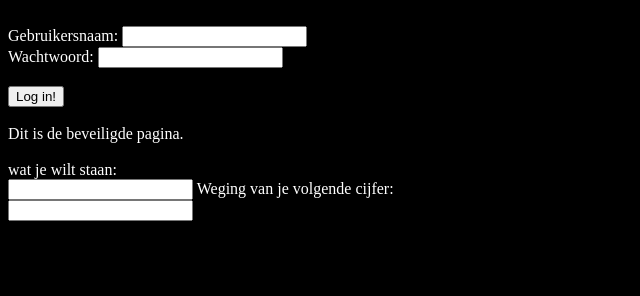
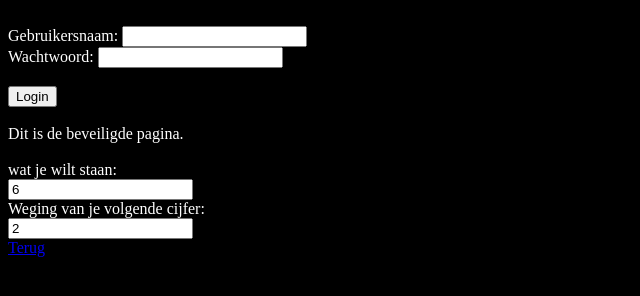
Before and after one commit to TrellixVulnTeam/Sint_Jan_App_L9Q6, a plain HTML site: page inloggen en cijfer gemmidelde.html in a window 1280 px wide. Shown: the whole page, without its empty margins (0-640 px from the left). Drawn offline with Linux system fonts and the light colour scheme.

Commit message:
Added compadibilitie with javascript code

```diff
--- a/inloggen en cijfer gemmidelde.html
+++ b/inloggen en cijfer gemmidelde.html
@@ -1,18 +1,22 @@
 <!DOCTYPE html>
+
+</html lang="nl">
 	<head>
-	<title>Loginsysteem</title>
+		<title>Gemiddelden</title>
 	</head>
-<body bgcolor="#000000" text="#FFFFFF" link="#FF0000" alink="#FF0000" vlink="#FF0000"><br>
-	Gebruikersnaam: <input type="text" name="username" size="20" maxlength="20"><br>
-	Wachtwoord: <input type="password" name="wachtwoord" size="20" maxlength="20"><br>
+	<body bgcolor="#000000" text="#FFFFFF" alink="#0000FF"><br>
+		Gebruikersnaam: <input id="email" type="text" name="username" size="20" maxlength="20"><br>
+		Wachtwoord: <input id="password" type="password" name="wachtwoord" size="20" maxlength="20"><br>
 		<br>
-	<button>Log in!</button><br>
+		<button onCLick="login();">Login</button><br>
 		<br>
 		Dit is de beveiligde pagina.<br>
 		<br>
-	<strong1>wat je wilt staan: </strong1><br>
-	<input type="number" name="wat je wilt staan" step=".01"></input>
-	<strong2>Weging van je volgende cijfer: </strong2><br>
-	<input type="number" name="Weging van je volgende cijfer" step=".01"></input>
+		wat je wilt staan: <br>
+		<input id="waarde" type="number" value=6 width=50px step=".1" onChange="getGrade();"></input><br>
+		Weging van je volgende cijfer: <br>
+		<input id="weging" type="number" value=2 width=50px step=".1" onchange="getGrade();"></input><br>
+
+		<a href="https://www.lego.com">Terug</a>
     </body>
 </html>
```
Lines whose indentation alone changed are shown as unchanged.
